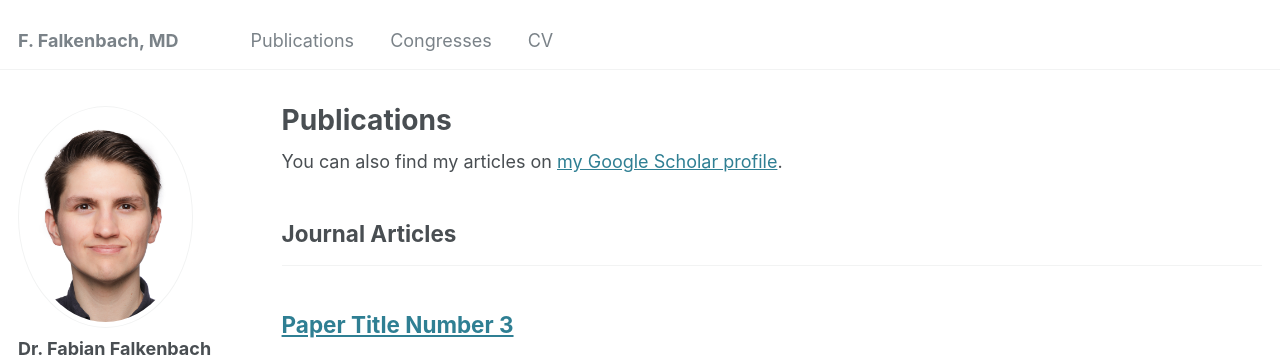
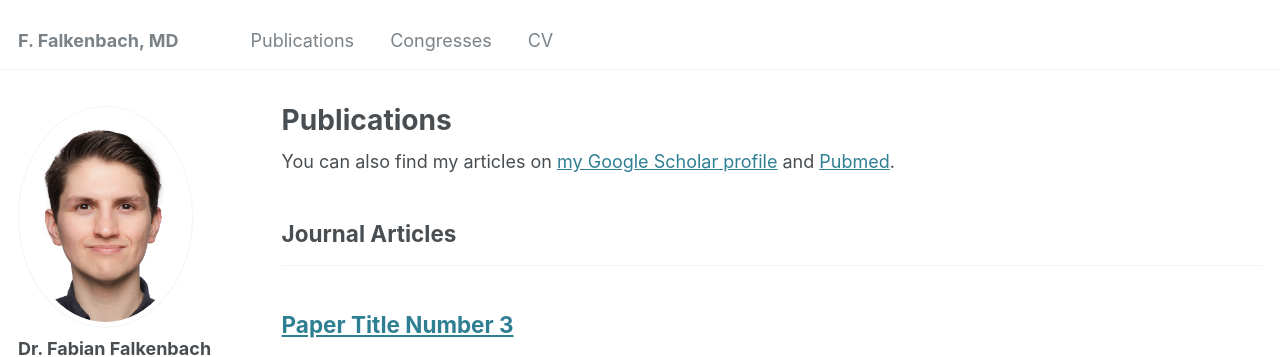
Before and after one commit to ffmed/ffmed.github.io, a Jekyll site: the page built from _pages/publications.html, in a window 1280 px wide and 900 px high. Shown: the top 357 px of the window. Built offline with Jekyll 4.4.1, drawn with Linux system fonts in a browser that asks for light colours; some web fonts are replaced.

Commit message:
Update publications.html

```diff
--- a/_pages/publications.html
+++ b/_pages/publications.html
@@ -6,7 +6,7 @@ author_profile: true
 ---
 
 {% if site.author.googlescholar %}
-  <div class="wordwrap">You can also find my articles on <a href="{{site.author.googlescholar}}">my Google Scholar profile</a>.</div>
+  <div class="wordwrap">You can also find my articles on <a href="{{site.author.googlescholar}}">my Google Scholar profile</a> and <a href="{{site.pubmed}}">Pubmed</a>.</div>
 {% endif %}
 
 {% include base_path %}
```
